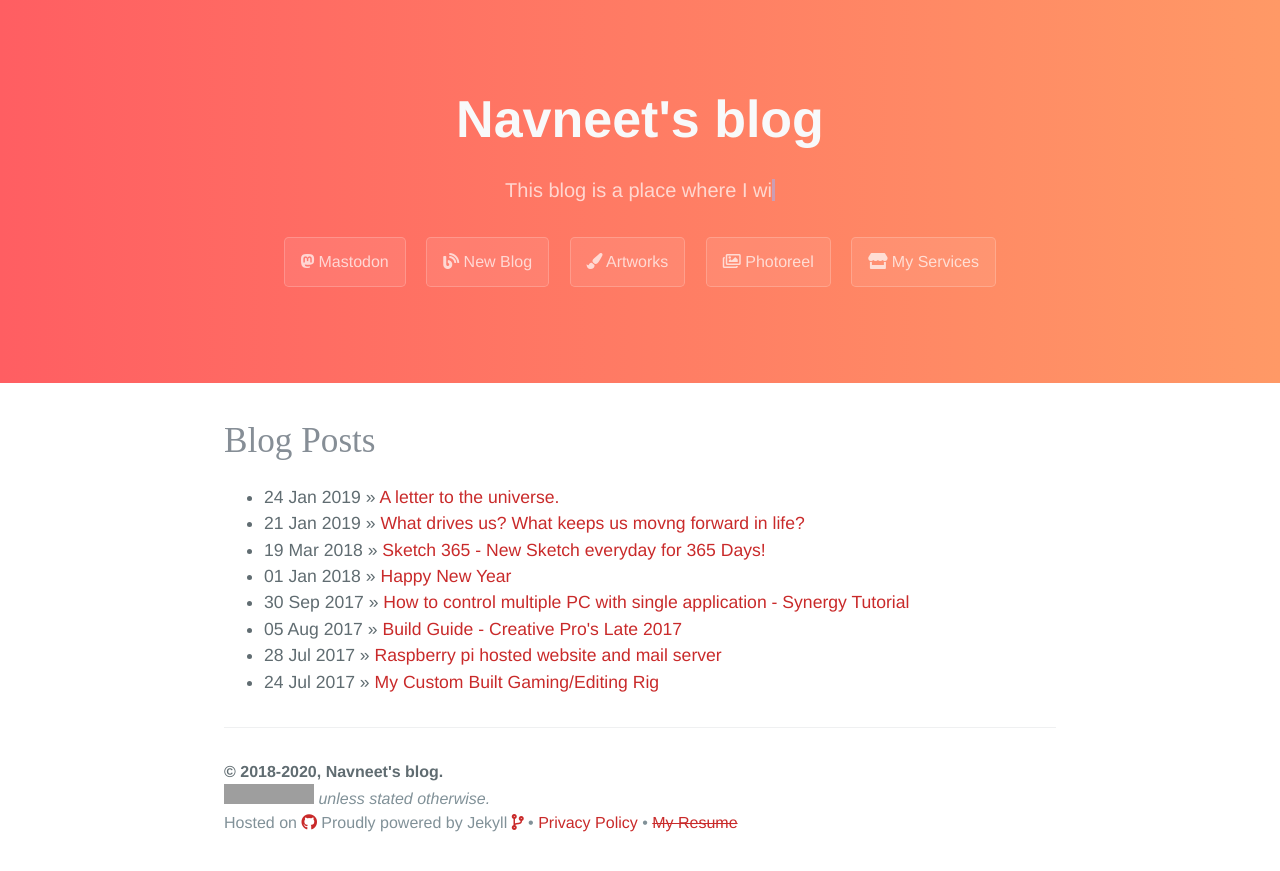
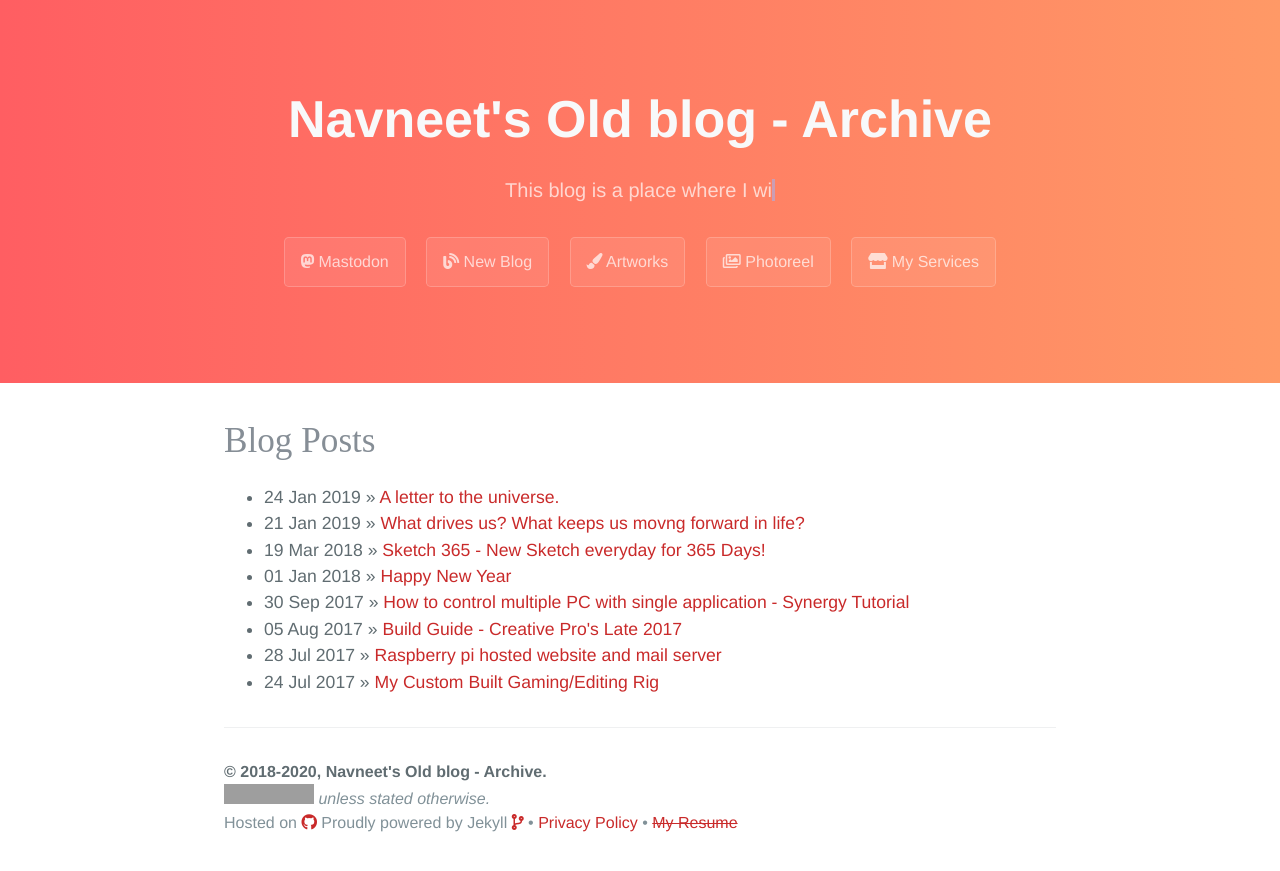
Before and after one commit to Navneet-Suresh/Navneet-Suresh.github.io, a Jekyll site: the page built from index.html, in a window 1280 px wide. Shown: the top 871 px of the page. Built offline with Jekyll 4.4.1, drawn with Linux system fonts in a browser that asks for light colours; nearby versions of some CDN libraries; the list of posts is cut into pages by our own code; grey boxes are pictures that could not be loaded.

Commit message:
Update _config.yml

```diff
--- a/_config.yml
+++ b/_config.yml
@@ -1,5 +1,5 @@
 # Setup
-title: Navneet's blog
+title: Navneet's Old blog - Archive
 tagline: My thoughts, Views and Ideas.
 description: This blog is a place where I will share my thoughts, views and my percpective on everything that touches me in my daily routine.
 author:
```
